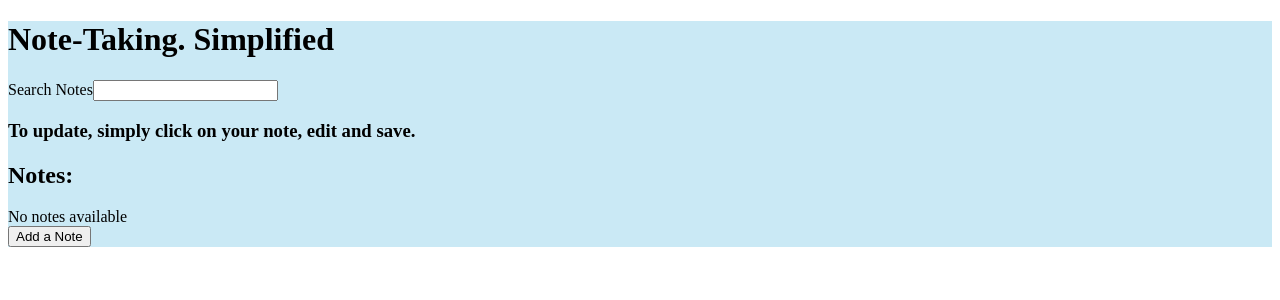
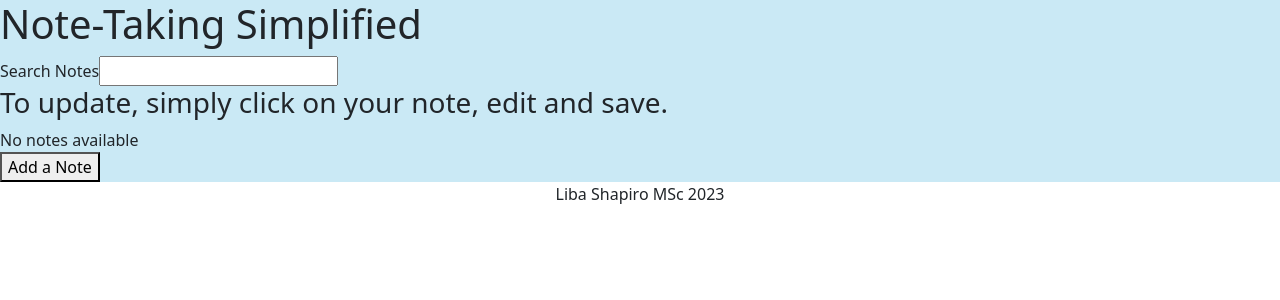
Before and after one commit to liba6/note-taking, a Next.js app: page / in a window 1280 px wide. Shown: the top 300 px of the page. Built offline with nearby package versions, Linux system fonts and the light colour scheme.

Commit message:
Add bootstrap

```diff
--- a/app/components/AllNotes.tsx
+++ b/app/components/AllNotes.tsx
@@ -22,27 +22,37 @@ export default function Notes() {
 
   return (
     <div className={styles.div}>
-      <h1>Note-Taking. Simplified</h1>
+      <h1>Note-Taking Simplified</h1>
       <label>
         {' '}
         Search Notes
         <input />
       </label>
       <h3>To update, simply click on your note, edit and save.</h3>
-      <h2> Notes:</h2>
 
       {data.length === 0 ? (
         <div>No notes available</div>
       ) : (
-        data.map((item) => (
-          <Link href={`/new?note =${item.note}`}>
-            <div key={item.note}>
-              <p>
-                {item.note} {item.date}
-              </p>
-            </div>
-          </Link>
-        ))
+        <div className="container">
+          <table className="table table-striped">
+            <thead>
+              <tr>
+                <th>Note</th>
+                <th>Date</th>
+              </tr>
+            </thead>
+            <tbody>
+              {data.map((item) => (
+                <tr key={item.note}>
+                  <td>
+                    <Link href={`/new?note =${item.note}`}>{item.note}</Link>
+                  </td>
+                  <td>{item.date}</td>
+                </tr>
+              ))}
+            </tbody>
+          </table>
+        </div>
       )}
       <Link href="/new">
         <button>Add a Note</button>
--- /dev/null
+++ b/app/layout.module.scss
@@ -0,0 +1,3 @@
+.footer {
+  text-align: center;
+}
--- a/app/layout.tsx
+++ b/app/layout.tsx
@@ -1,4 +1,4 @@
-// import { Inter } from 'next/font/google';
+import styles from './layout.module.scss';
 
 export const metadata = {
   title: 'Note Taking App',
@@ -14,7 +14,25 @@ export const dynamic = 'force-dynamic';
 export default function RootLayout(props: Props) {
   return (
     <html lang="en">
-      <body>{props.children}</body>
+      <head>
+        <link
+          href="https://cdn.jsdelivr.net/npm/bootstrap@5.3.0/dist/css/bootstrap.min.css"
+          rel="stylesheet"
+          integrity="sha384-9ndCyUaIbzAi2FUVXJi0CjmCapSmO7SnpJef0486qhLnuZ2cdeRhO02iuK6FUUVM"
+          crossOrigin="anonymous"
+        />
+        <script
+          defer
+          src="https://cdn.jsdelivr.net/npm/bootstrap@5.3.0/dist/js/bootstrap.bundle.min.js"
+          integrity="sha384-geWF76RCwLtnZ8qwWowPQNguL3RmwHVBC9FhGdlKrxdiJJigb/j/68SIy3Te4Bkz"
+          crossOrigin="anonymous"
+        ></script>
+      </head>
+      <body>
+        <nav></nav>
+        {props.children}
+        <footer className={styles.footer}>Liba Shapiro MSc 2023</footer>
+      </body>
     </html>
   );
 }
```
